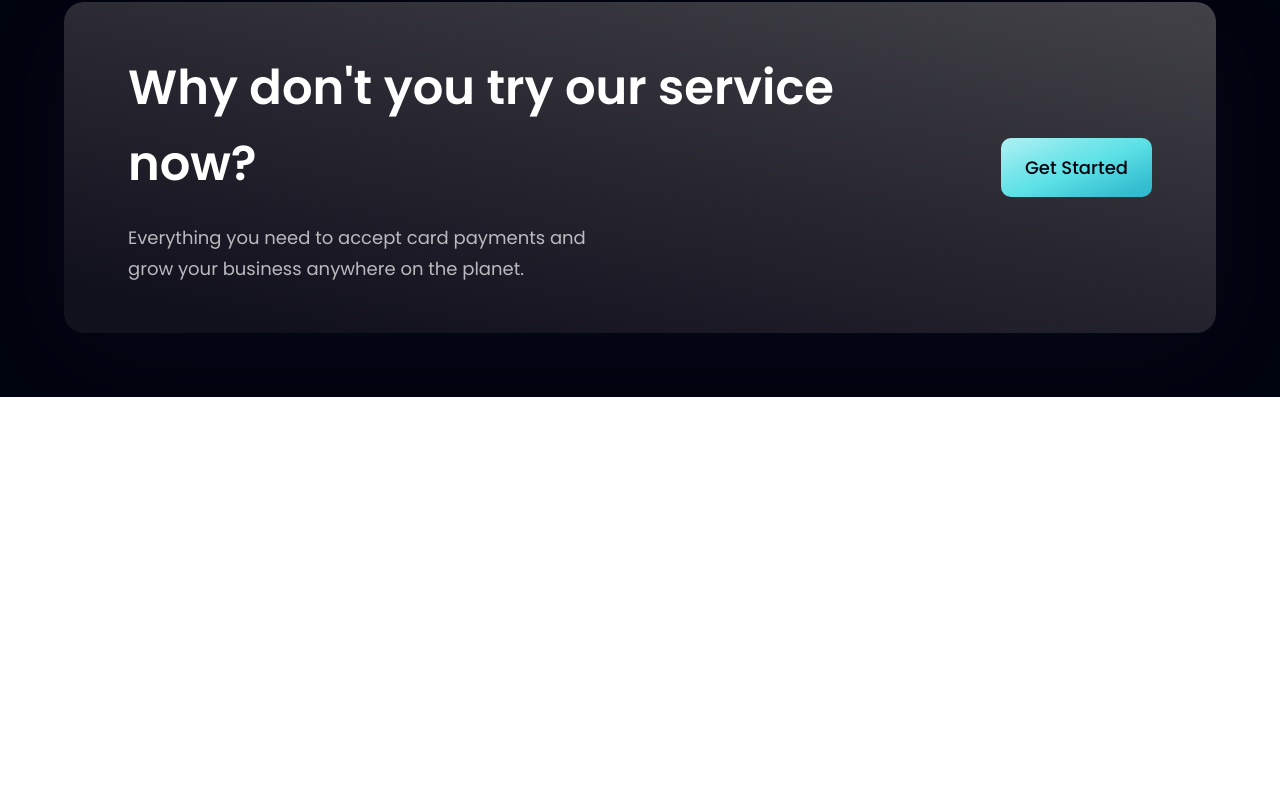
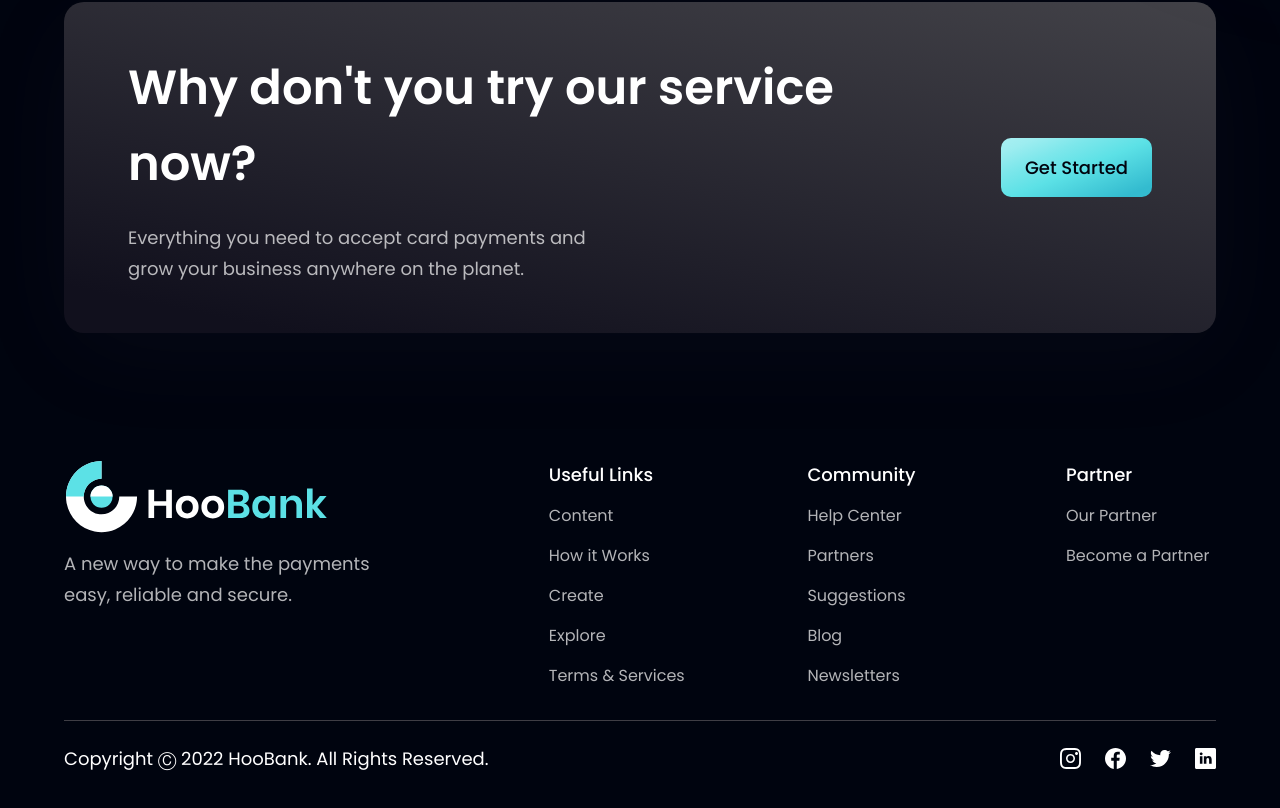
Before and after one commit to m6o4solutions/hoobank-web-project, a React (Vite) app: page / in a window 1280 px wide. Shown: the part 4071-4879 px from the top of the page. Before the commit the page ends 4468 px from the top, so only its background shows below. Built offline with nearby package versions, Linux system fonts and the light colour scheme.

Commit message:
feat: create footer section

```diff
--- a/package.json
+++ b/package.json
@@ -1,7 +1,7 @@
 {
 	"name": "hoobank-website",
 	"private": true,
-	"version": "0.10.3",
+	"version": "0.11.3",
 	"type": "module",
 	"scripts": {
 		"dev": "vite",
--- a/src/components/Footer.jsx
+++ b/src/components/Footer.jsx
@@ -1,6 +1,56 @@
-import React from 'react';
+import styles from '../styles';
+import { logo } from '../assets';
+import { footerLinks, socialMedia } from '../constants';
 
 const Footer = () => {
-	return <div></div>;
+	return (
+		<section className={`${styles.flexCenter} ${styles.paddingY} flex-col`}>
+			<div className={`${styles.flexStart} mb-8 w-full flex-col md:flex-row`}>
+				<div className="mr-10 flex flex-[1] flex-col justify-start">
+					<img src={logo} alt="hoobank" className="h-[72.14px] w-[266px] object-contain" />
+					<p className={`${styles.paragraph} mt-4 max-w-[312px]`}>A new way to make the payments easy, reliable and secure.</p>
+				</div>
+
+				<div className="mt-10 flex w-full flex-[1.5] flex-row flex-wrap justify-between md:mt-0">
+					{footerLinks.map((footerlink) => (
+						<div key={footerlink.title} className={`my-4 flex min-w-[150px] flex-col ss:my-0`}>
+							<h4 className="font-poppins text-[18px] font-medium leading-[27px] text-white">{footerlink.title}</h4>
+							<ul className="mt-4 list-none">
+								{footerlink.links.map((link, index) => (
+									<li
+										key={link.name}
+										className={`cursor-pointer font-poppins text-[16px] font-normal leading-[24px] text-dimWhite hover:text-secondary
+										${index !== footerlink.links.length - 1 ? 'mb-4' : 'mb-0'}
+										`}
+									>
+										{link.name}
+									</li>
+								))}
+							</ul>
+						</div>
+					))}
+				</div>
+			</div>
+
+			<div className="flex w-full flex-col items-center justify-between border-t-[1px] border-t-[#3F3E45] pt-6 md:flex-row">
+				<p className="text-center font-poppins text-[14px] font-normal leading-[27px] text-white md:text-[18px]">
+					Copyright Ⓒ 2022 HooBank. All Rights Reserved.
+				</p>
+
+				<div className="mt-6 flex flex-row md:mt-0">
+					{socialMedia.map((social, index) => (
+						<img
+							key={social.id}
+							src={social.icon}
+							alt={social.id}
+							className={`h-[21px] w-[21px] cursor-pointer object-contain ${index !== socialMedia.length - 1 ? 'mr-6' : 'mr-0'}`}
+							onClick={() => window.open(social.link)}
+						/>
+					))}
+				</div>
+			</div>
+		</section>
+	);
 };
+
 export default Footer;
```
